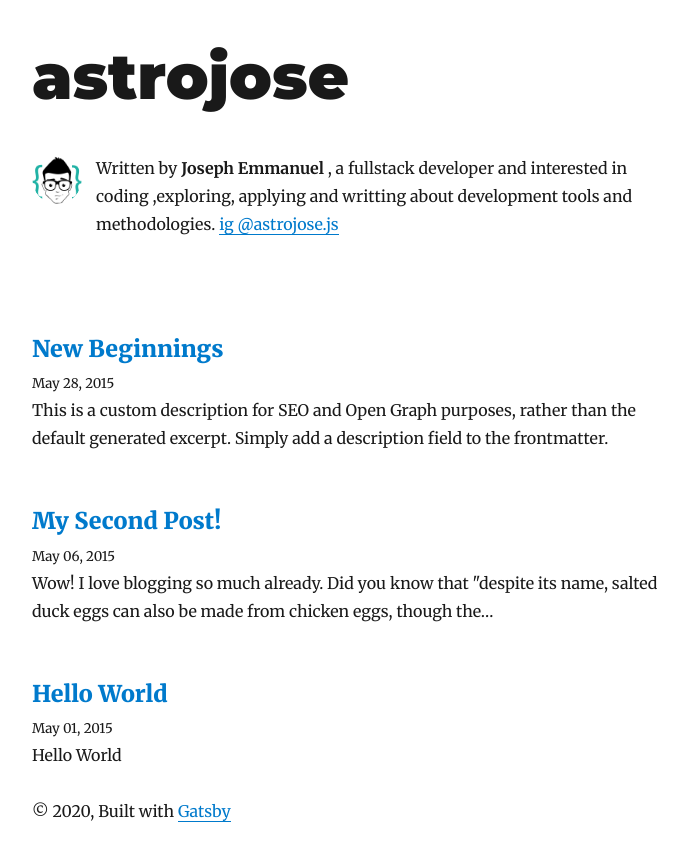
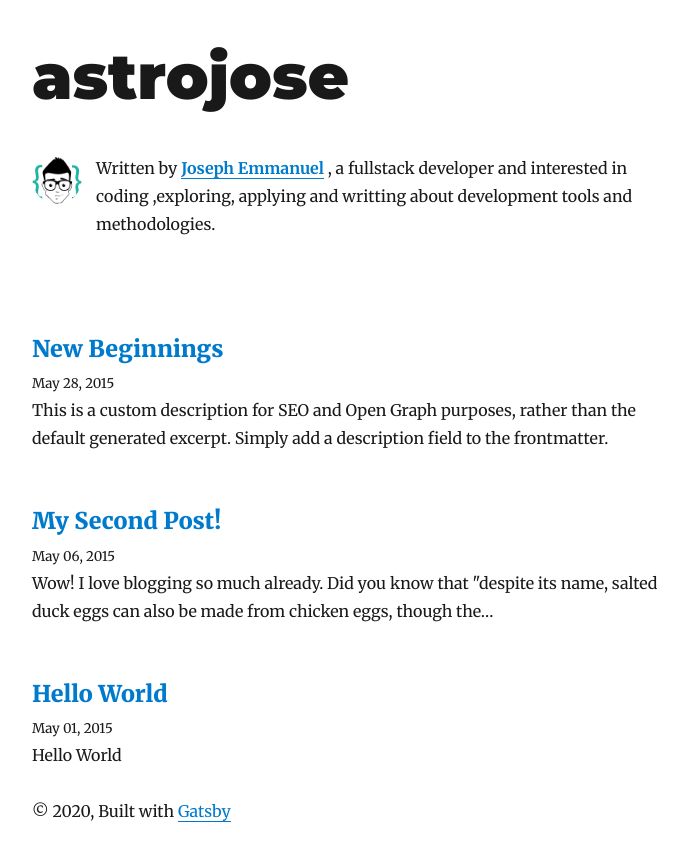
Before and after one commit to astrojose/astrojose-web, a Gatsby site: page / in a window 1280 px wide. Shown: the whole page, without its empty margins (293-981 px from the left). Built offline with nearby package versions, Linux system fonts and the light colour scheme; Gatsby itself is replaced by a stand-in of ours; some packages are replaced by stand-ins of ours.

Commit message:
Update bio.js

```diff
--- a/src/components/bio.js
+++ b/src/components/bio.js
@@ -58,11 +58,11 @@ const Bio = () => {
         }}
       />
       <p>
-        Written by <strong>{author.name}</strong> {author.summary}
+        Written by <a href={`https://instagram.com/${social.instagram}`} target="_blank">
+          <strong>{author.name}</strong>
+        </a> {author.summary}
         {` `}
-        <a href={`https://instagram.com/${social.instagram}`} target="_blank">
-          ig @astrojose.js
-        </a>
+
       </p>
     </div>
   )
```
